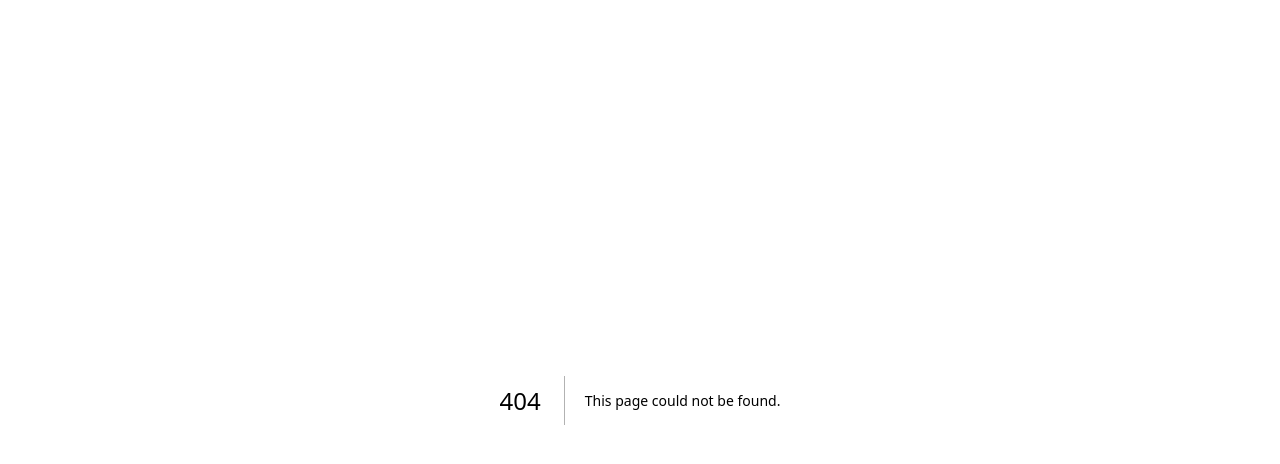
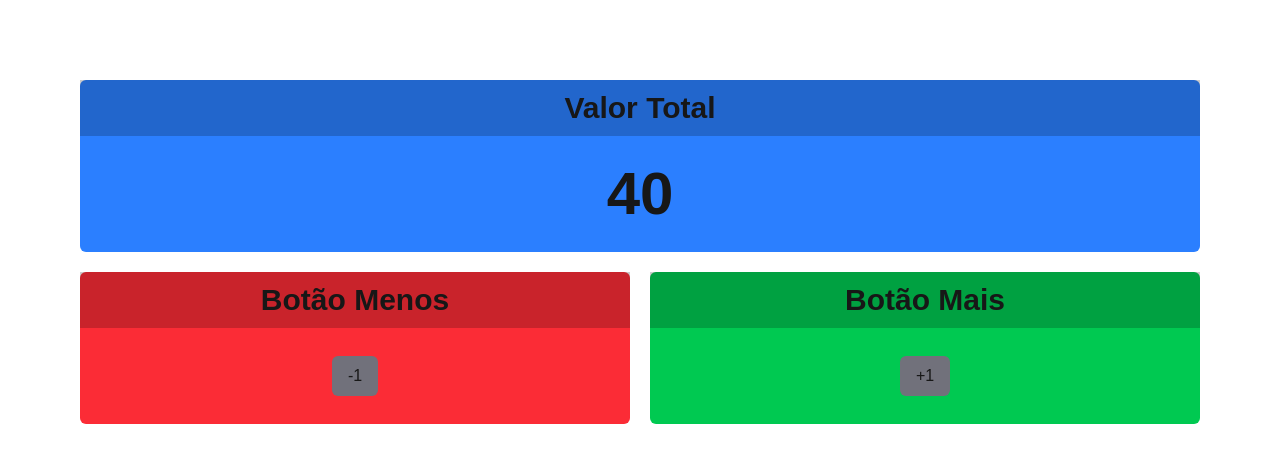
Before and after one commit to breno-facanha/Gerenciamento_De_Estado, a Next.js app: page /basico in a window 1280 px wide. Before the commit this address had no page. Shown: the top 464 px of the page. Built offline with nearby package versions, Linux system fonts and the light colour scheme.

Commit message:
adicionando contextApi

```diff
--- /dev/null
+++ b/src/components/basico/Mais.tsx
@@ -0,0 +1,16 @@
+import { useContext } from "react";
+import Area from "../template/Area";
+import ContadorContext from "@/context/ContatorContext";
+
+export default function Mais() {
+
+    const {incrementar} = useContext(ContadorContext)
+
+    return(
+         <Area titulo="Botão Mais" cor="green">
+            <button className="btn" onClick={incrementar}>
+                +1
+            </button>
+        </Area>
+    )
+}
--- /dev/null
+++ b/src/components/basico/Menos.tsx
@@ -0,0 +1,16 @@
+import { useContext } from "react";
+import Area from "../template/Area";
+import ContadorContext from "@/context/ContatorContext";
+
+export default function Menos() {
+
+    const {decrementar} = useContext(ContadorContext);
+
+    return(
+         <Area titulo="Botão Menos" cor="red">
+                <button className="btn" onClick={decrementar}>
+                    -1
+                </button>
+        </Area>
+    )
+}
--- /dev/null
+++ b/src/components/basico/Valor.tsx
@@ -0,0 +1,14 @@
+import { useContext } from "react";
+import Area from "../template/Area";
+import ContadorContext from "@/context/ContatorContext";
+
+export default function Valor() {
+
+    const {numero} = useContext(ContadorContext);
+
+    return(
+        <Area titulo="Valor Total" cor="blue">
+            <span className="font-black text-6xl">{numero}</span>
+        </Area>
+    )
+}
--- /dev/null
+++ b/src/context/ContatorContext.tsx
@@ -0,0 +1,30 @@
+import { createContext, useState } from "react"
+
+interface ContadorContextProps {
+    numero: number
+    incrementar: () => void
+    decrementar: () => void
+}
+
+const ContadorContext = createContext<ContadorContextProps>({} as any)
+
+export function ContadorProvider(props: any){
+    const [numero, setNumero] = useState(40)
+
+    function incrementar() {
+        setNumero(numero + 1)
+    }
+    function decrementar() {
+        setNumero(numero - 1)
+    }
+    return (
+        <ContadorContext.Provider value={{
+            numero, incrementar, decrementar
+
+        }}>
+            {props.children}
+        </ContadorContext.Provider>
+    )
+}
+
+export default ContadorContext
--- /dev/null
+++ b/src/pages/basico/index.tsx
@@ -0,0 +1,18 @@
+import Mais from "@/components/basico/Mais";
+import Menos from "@/components/basico/Menos";
+import Valor from "@/components/basico/Valor";
+import {ContadorProvider} from "@/context/ContatorContext";
+
+export default function ExemploBasico(){
+    return (
+        <div className="flex flex-col gap-5 p-20">
+            <ContadorProvider>
+                <Valor></Valor>
+                <div className="flex gap-5">
+                    <Menos></Menos>
+                    <Mais></Mais>
+                </div>
+            </ContadorProvider>
+        </div>
+    )
+}
--- a/src/pages/index.tsx
+++ b/src/pages/index.tsx
@@ -17,6 +17,7 @@
       <div className="flex flex-wrap justify-around w-3/5">
         <MenuItem icone={<TbForms />} texto="Estado" url="/revisao/estado" />
         <MenuItem icone={<TbArrowsDownUp />} texto="Comunicação" url="/revisao/comunicacao" />
+        <MenuItem icone={<TbArrowsDownUp />} texto="Básico" url="/basico" />
       </div>
     </div>
   );
```
